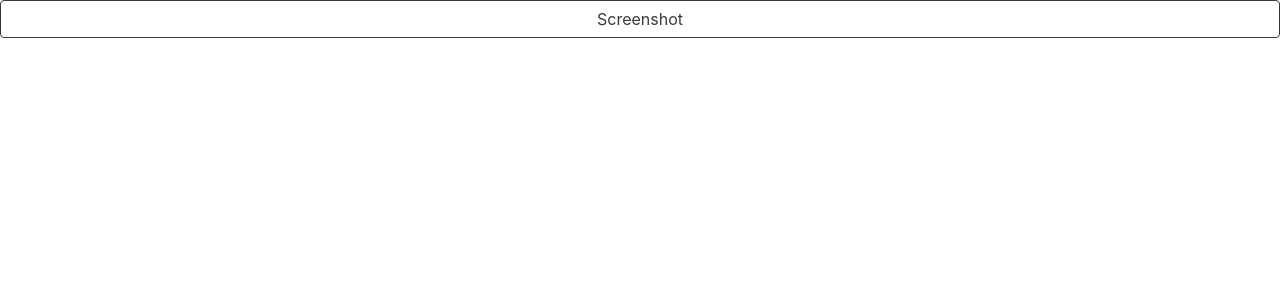
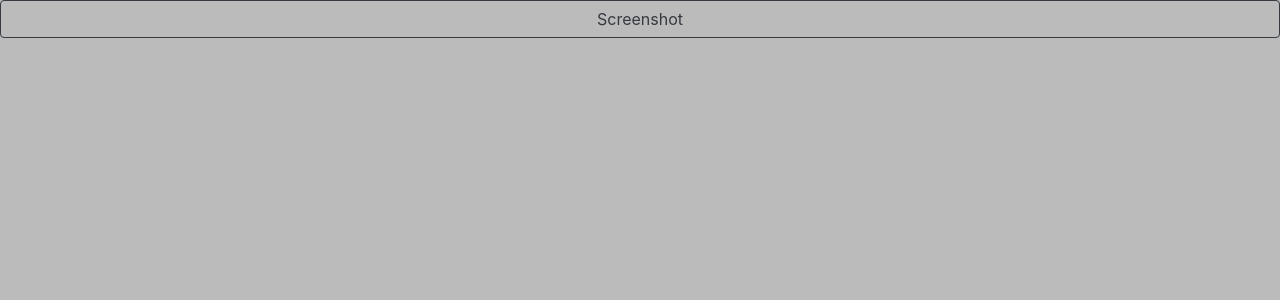
Before and after one commit to gpaimla/marauders-map, an Angular app: page / in a window 1280 px wide. Shown: the top 300 px of the page. Built offline with nearby package versions, Linux system fonts and the light colour scheme.

Commit message:
random styles

```diff
--- a/src/app/homepage/homepage.component.css
+++ b/src/app/homepage/homepage.component.css
@@ -1,3 +1,8 @@
 .screenshot-btn{
     width:100%;
 }
+.wrapper{
+    height: 100%;
+    width: 100%;
+    background-color: #BBBBBB;
+}
--- a/src/app/homepage/homepage.component.html
+++ b/src/app/homepage/homepage.component.html
@@ -1 +1,3 @@
-<button type="button" class="btn btn-outline-dark screenshot-btn" (click)="getData()">{{text}}</button>
+<div class="wrapper">
+    <button type="button" class="btn btn-outline-dark screenshot-btn" (click)="getData()">{{text}}</button>
+</div>
--- a/src/styles.css
+++ b/src/styles.css
@@ -1 +1,7 @@
 /* You can add global styles to this file, and also import other style files */
+html{
+    height: 100%;
+}
+body{
+    height: 100%;
+}
```
